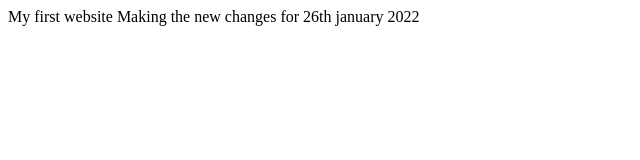
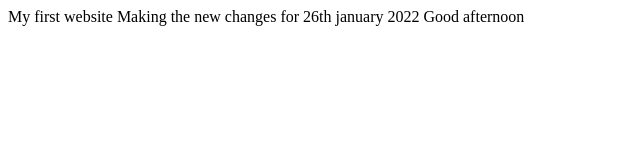
Before and after one commit to AkshaySuryawanshi8/jenkins, a plain HTML site: page index.html in a window 1280 px wide. Shown: the whole page, without its empty margins (0-640 px from the left). Drawn offline with Linux system fonts and the light colour scheme.

Commit message:
Update index.html

```diff
--- a/index.html
+++ b/index.html
@@ -2,5 +2,6 @@
   <head> My first website </head>
   <body>
    Making the new changes for 26th january 2022
+    Good afternoon
   </body>
 </html>
```
